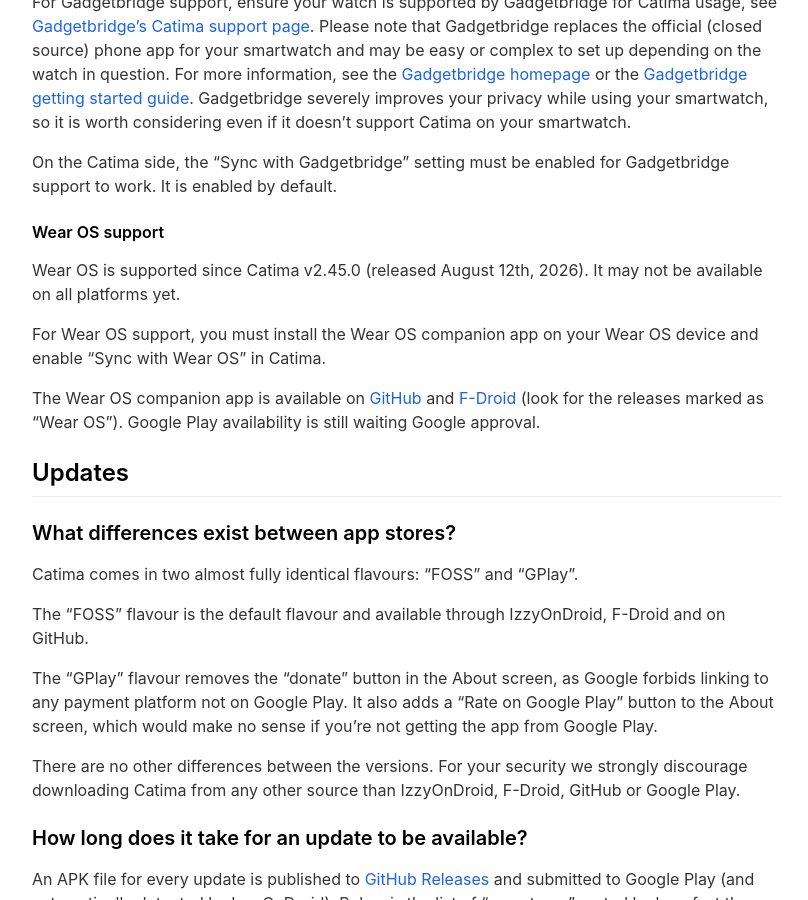
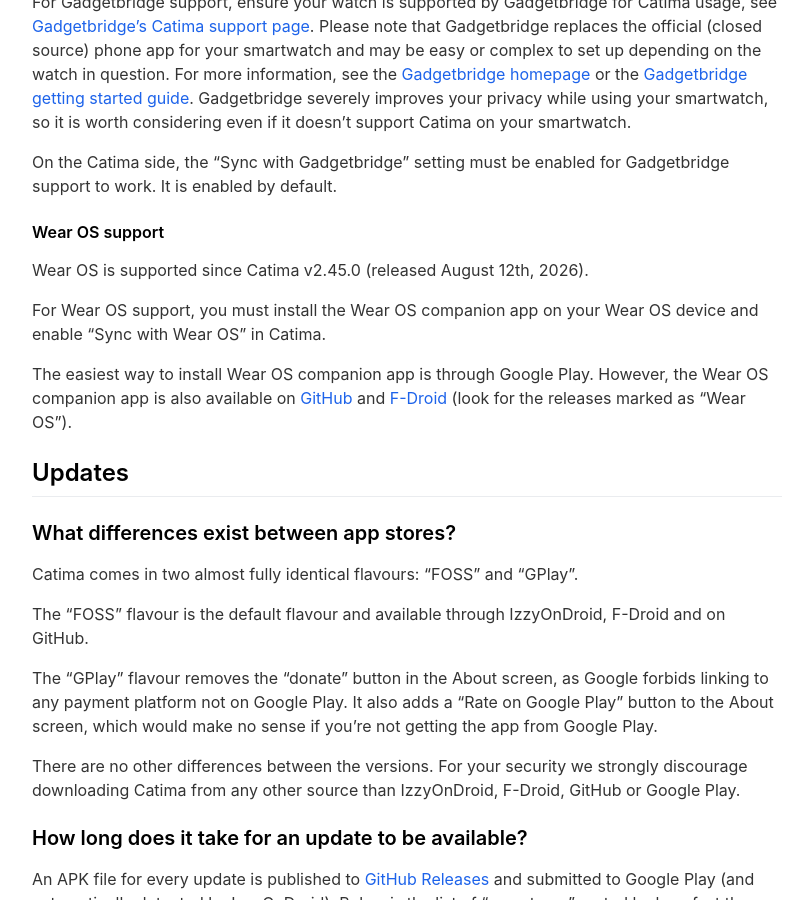
Before and after one commit to CatimaLoyalty/Website, a Jekyll site: the page built from _pages/faq.md, in a window 1280 px wide and 900 px high, scrolled down 2015 px. Shown: the whole window, without its empty margins (233-1041 px from the left). Built offline with Jekyll 4.4.1, drawn with Linux system fonts in a browser that asks for light colours.

Commit message:
Update Wear OS docs

```diff
--- a/_config.yml
+++ b/_config.yml
@@ -52,6 +52,10 @@
 - title: Store event and travel tickets
   description: Add bought tickets through "Add to Apple Pass" buttons, PDF files or images.
   fontawesome_icon_name: ticket
+
+- title: Always at your fingertips
+  description: Opens lightning fast and can sync with supported <a href="https://gadgetbridge.org/basics/integrations/cards/">Gadgetbridge</a> and Wear OS smartwatches.
+  fontawesome_icon_name: clock
 
 - title: Sharing is caring
   description: Easily share cards with other users, even if they don't have Catima installed.
--- a/_pages/faq.md
+++ b/_pages/faq.md
@@ -70,11 +70,11 @@
 
 #### Wear OS support
 
-Wear OS is supported since Catima v2.45.0 (released August 12th, 2026). It may not be available on all platforms yet.
+Wear OS is supported since Catima v2.45.0 (released August 12th, 2026).
 
 For Wear OS support, you must install the Wear OS companion app on your Wear OS device and enable "Sync with Wear OS" in Catima.
 
-The Wear OS companion app is available on [GitHub](https://github.com/CatimaLoyalty/Android/releases) and [F-Droid](https://f-droid.org/en/packages/me.hackerchick.catima/) (look for the releases marked as "Wear OS"). Google Play availability is still waiting Google approval.
+The easiest way to install Wear OS companion app is through Google Play. However, the Wear OS companion app is also available on [GitHub](https://github.com/CatimaLoyalty/Android/releases) and [F-Droid](https://f-droid.org/en/packages/me.hackerchick.catima/) (look for the releases marked as "Wear OS").
 
 ## Updates
 
```
